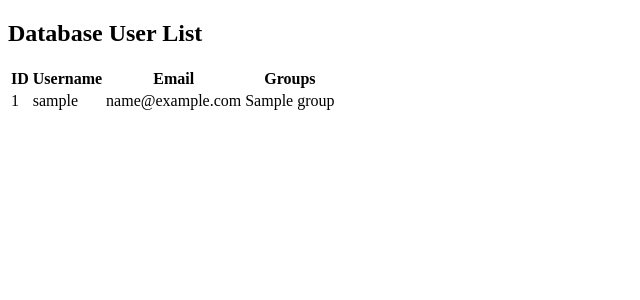
After one commit to NEDBOYGAMER/nedwork, a Flask app: page /tests/ in a window 1280 px wide. The commit adds this page. Shown: the top 300 px of the page, without its empty margins (0-640 px from the left). Run offline with Flask 3, Linux system fonts and the light colour scheme; tables that the repository leaves empty hold one stand-in row (values such as "Sample post").

Commit message:
added a database test site

```diff
--- /dev/null
+++ b/flask_app/_00_tests/routes.py
@@ -0,0 +1,28 @@
+from flask import Blueprint, render_template, jsonify
+from flask_app.models import *
+
+tests_bp = Blueprint('tests', __name__, static_folder='../static')
+
+@tests_bp.route('/')
+@tests_bp.route('/database_test')
+def tests():
+    return render_template('main/database_test.html')
+
+
+@tests_bp.route('/api/v1/test-users')
+def get_test_users_api():
+    # 1. Fetch data from database
+    users = User.query.all()
+
+    # 2. Serialize into a list of dicts (Industry Standard)
+    user_list = []
+    for user in users:
+        user_list.append({
+            "id": user.id,
+            "username": user.username,
+            "email": user.email,
+            "groups": [group.name for group in user.groups] # Grabs relation data
+        })
+
+    # 3. Return JSON response
+    return jsonify(user_list)
--- a/flask_app/__init__.py
+++ b/flask_app/__init__.py
@@ -18,6 +18,7 @@ def create_app():
     from flask_app.main.routes import main_bp
     from flask_app.auth.routes import auth_bp
     from flask_app.settings.routes import settings_bp
+    from flask_app._00_tests.routes import tests_bp
     from flask_app.dashboard.routes import dashboard_bp
     from flask_app.event_manager.routes import event_manager_bp
 
@@ -25,6 +26,7 @@ def create_app():
     app.register_blueprint(main_bp)
     app.register_blueprint(auth_bp, url_prefix='/auth')
     app.register_blueprint(settings_bp, url_prefix='/settings')
+    app.register_blueprint(tests_bp, url_prefix='/tests')
     app.register_blueprint(dashboard_bp, url_prefix='/dashboard')
     app.register_blueprint(event_manager_bp, url_prefix='/event_manager')
 
--- a/flask_app/auth/__init__.py
+++ b/flask_app/auth/__init__.py
@@ -1,2 +1 @@
 # package init for auth - keep package init minimal to avoid circular imports
-__all__ = ["routes"]
--- /dev/null
+++ b/flask_app/static/js/pages/database_test.js
@@ -0,0 +1,34 @@
+// flask_app/static/js/pages/database_test.js
+document.addEventListener("DOMContentLoaded", () => {
+    console.log("DOM fully loaded! Calling loadTableData now...");
+    loadTableData();
+});
+
+async function loadTableData() {
+    try {
+        // 1. Fetch data from your Flask endpoint
+        const response = await fetch('/tests/api/v1/test-users');
+        if (!response.ok) throw new Error("Failed to fetch database data");
+
+        const users = await response.json();
+
+        // 2. Select your tbody element
+        const tbody = document.querySelector("#user-table tbody");
+        tbody.innerHTML = ""; // Clear any placeholders or loading text
+
+        // 3. Loop through and append rows
+        users.forEach(user => {
+            const row = document.createElement("tr");
+            row.innerHTML = `
+                <td>${user.id}</td>
+                <td>${user.username}</td>
+                <td>${user.email}</td>
+                <td>${user.groups.join(', ') || 'None'}</td>
+            `;
+            tbody.appendChild(row);
+        });
+
+    } catch (error) {
+        console.error("Error loading data:", error);
+    }
+}
--- a/flask_app/templates/auth/login.html
+++ b/flask_app/templates/auth/login.html
@@ -27,7 +27,6 @@
 
 <div id="cursor"></div>
 <div id="cursor-ring"></div>
-s
 <canvas id="bg-canvas"></canvas>
 
 
--- /dev/null
+++ b/flask_app/templates/main/database_test.html
@@ -0,0 +1,31 @@
+<!DOCTYPE html>
+<html lang="en">
+<head>
+    <meta charset="UTF-8">
+    <meta name="viewport" content="width=device-width, initial-scale=1.0">
+
+    <script type="module" src="{{ url_for('static', filename='js/pages/database_test.js') }}"></script>
+
+    <title>Document</title>
+</head>
+<body>
+    <div class="table-container">
+        <h2>Database User List</h2>
+        <table id="user-table">
+            <thead>
+                <tr>
+                    <th>ID</th>
+                    <th>Username</th>
+                    <th>Email</th>
+                    <th>Groups</th>
+                </tr>
+            </thead>
+            <tbody>
+                <tr>
+                    <td colspan="4">Loading data...</td>
+                </tr>
+            </tbody>
+        </table>
+    </div>
+</body>
+</html>
```
Also changed, not shown: flask_app/models.py (+50 -2 lines), flask_app/_00_tests/__init__.py (added), flask_app/static/css/pages/database_test.css (added), instance/app.db.
